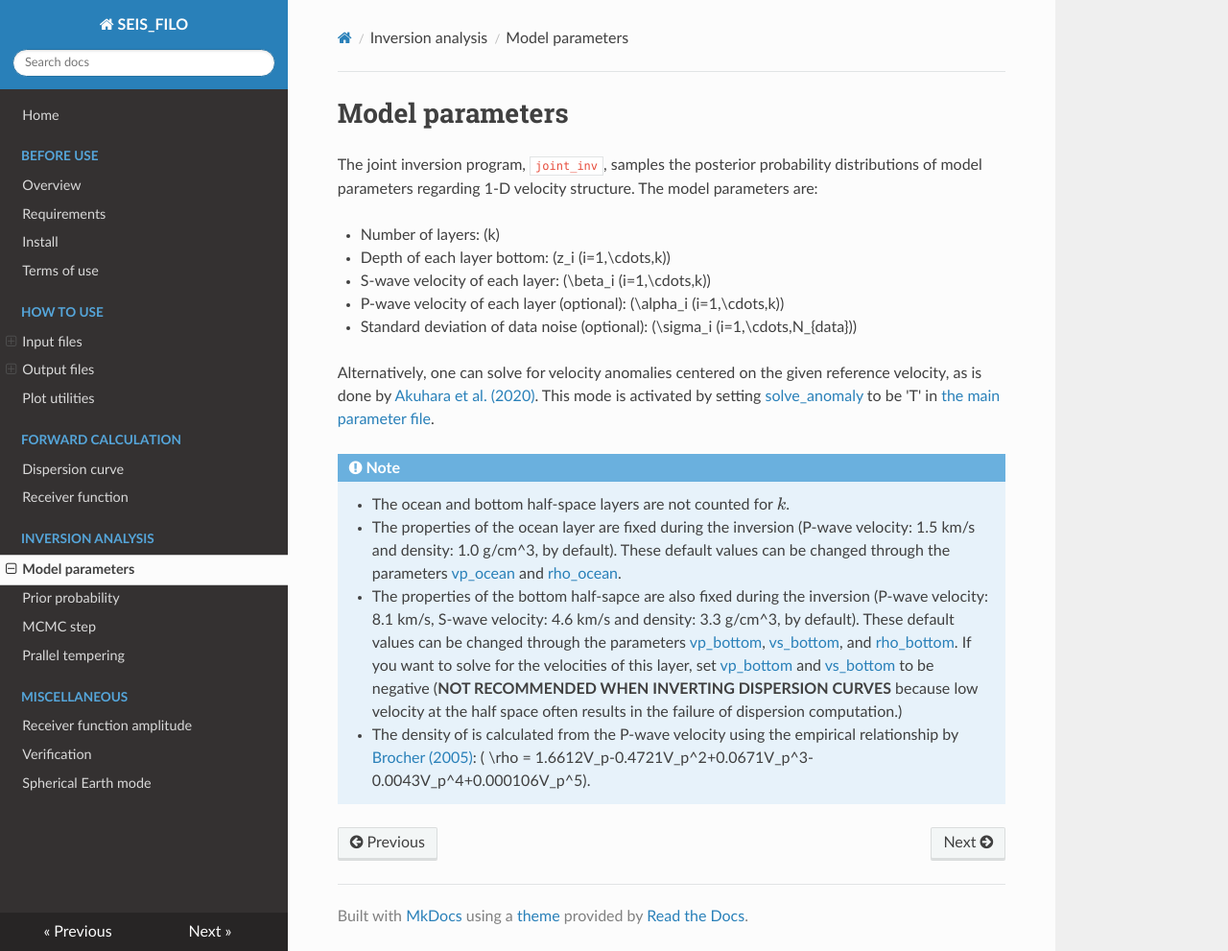
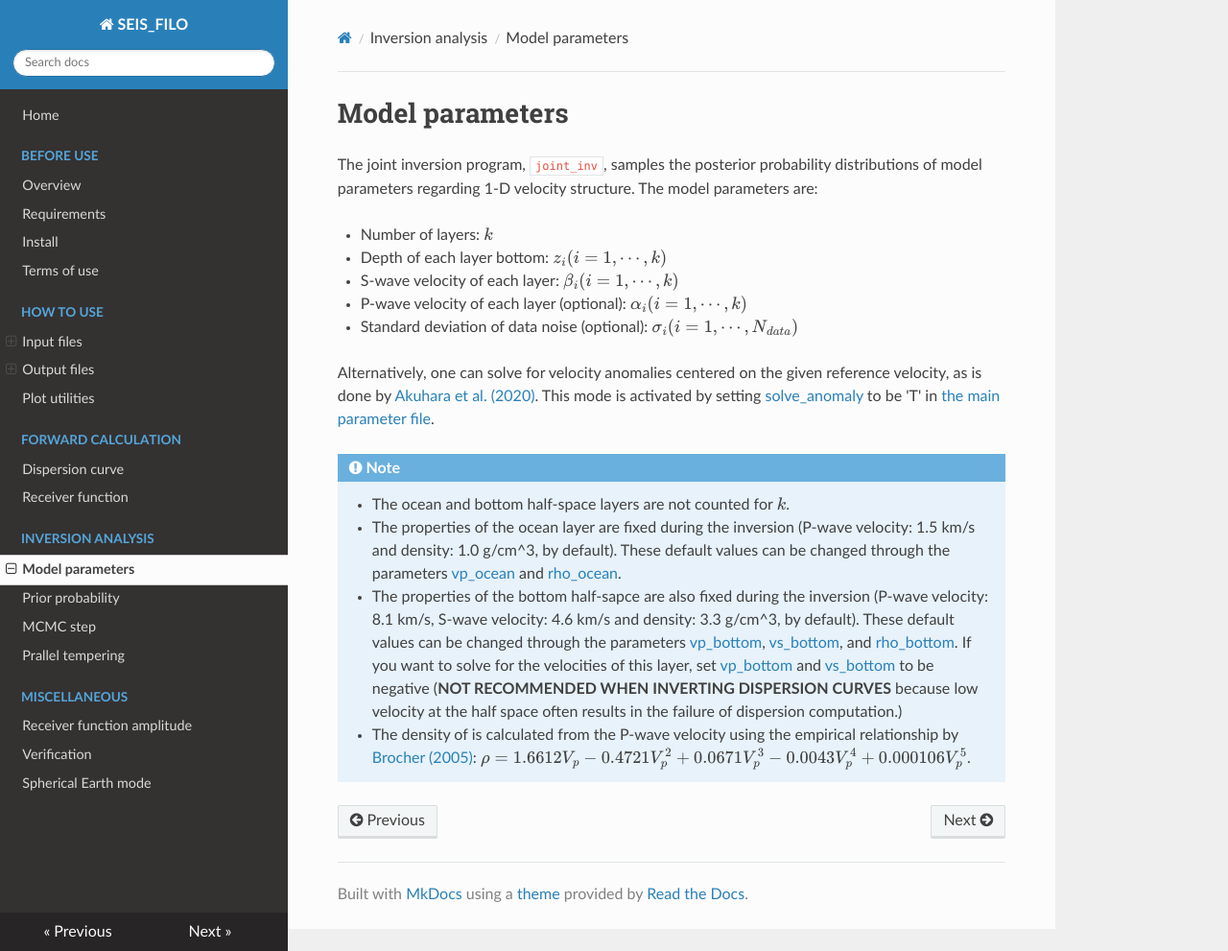
Before and after one commit to akuhara/SEIS_FILO, an MkDocs documentation site: the page built from docs/model_parameters.md, in a window 1280 px wide and 991 px high. Shown: the whole window at 96% size. Built offline with MkDocs 1.6.1, drawn with Linux system fonts in a browser that asks for light colours; nearby versions of some CDN libraries; formulas are drawn with MathJax 3.

Commit message:
change docs

```diff
--- a/docs/model_parameters.md
+++ b/docs/model_parameters.md
@@ -2,17 +2,17 @@
 
 The joint inversion program, `joint_inv`,  samples the posterior probability distributions of model parameters regarding 1-D velocity structure. The model parameters are:
 
-* Number of layers: \(k\)
-* Depth of each layer bottom: \(z_i (i=1,\cdots,k)\)
-* S-wave velocity of each layer: \(\beta_i (i=1,\cdots,k)\)
-* P-wave velocity of each layer (optional): \(\alpha_i (i=1,\cdots,k)\)
-* Standard deviation of data noise (optional): \(\sigma_i (i=1,\cdots,N_{data})\)
+* Number of layers: \\(k\\)
+* Depth of each layer bottom: \\(z_i (i=1,\cdots,k)\\)
+* S-wave velocity of each layer: \\(\beta_i (i=1,\cdots,k)\\)
+* P-wave velocity of each layer (optional): \\(\alpha_i (i=1,\cdots,k)\\)
+* Standard deviation of data noise (optional): \\(\sigma_i (i=1,\cdots,N_{data})\\)
 
-Alternatively, one can solve for velocity anomalies centered on the given reference velocity, as is done by [Akuhara et al. (2020)](https://doi.org/10.1029/2020GL088280). This mode is activated by setting [solve_anomaly](parameter_list.md#solve_anomaly) to be 'T' in [the main parameter file](main_parameter-file.md).
+Alternatively, one can solve for velocity anomalies centered on the given reference velocity, as is done by [Akuhara et al. (2020)](https://doi.org/10.1029/2020GL088280). This mode is activated by setting [solve_anomaly](parameter_list.md#solve_anomaly) to be 'T' in [the main parameter file](main_parameter_file.md).
 
 
 !!! NOTE
     * The ocean and bottom half-space layers are not counted for \\(k\\).
     * The properties of the ocean layer are fixed during the inversion (P-wave velocity: 1.5 km/s and density: 1.0 g/cm^3, by default). These default values can be changed through the parameters [vp_ocean](parameter_list.md#vp_ocean) and [rho_ocean](parameter_list.md#rho_ocean).
     * The properties of the bottom half-sapce are also fixed during the inversion (P-wave velocity: 8.1 km/s, S-wave velocity: 4.6 km/s and density: 3.3 g/cm^3, by default). These default values can be changed through the parameters [vp_bottom](parameter_list.md#vp_bottom), [vs_bottom](parameter_list.md#vs_bottom), and [rho_bottom](parameter_list.md#rho_bottom). If you want to solve for the velocities of this layer, set [vp_bottom](parameter_list.md#vp_bottom) and [vs_bottom](parameter_list.md#vs_bottom) to be negative (__NOT RECOMMENDED WHEN INVERTING DISPERSION CURVES__ because low velocity at the half space often results in the failure of dispersion computation.)
-    * The density of is calculated from the P-wave velocity using the empirical relationship by [Brocher (2005)](https://doi.org/10.1785/0120050077): \( \rho = 1.6612V_p-0.4721V_p^2+0.0671V_p^3-0.0043V_p^4+0.000106V_p^5\).
+    * The density of is calculated from the P-wave velocity using the empirical relationship by [Brocher (2005)](https://doi.org/10.1785/0120050077): \\( \rho = 1\.6612V_p-0\.4721V_p^2+0\.0671V_p^3-0\.0043V_p^4+0\.000106V_p^5\\).
```
